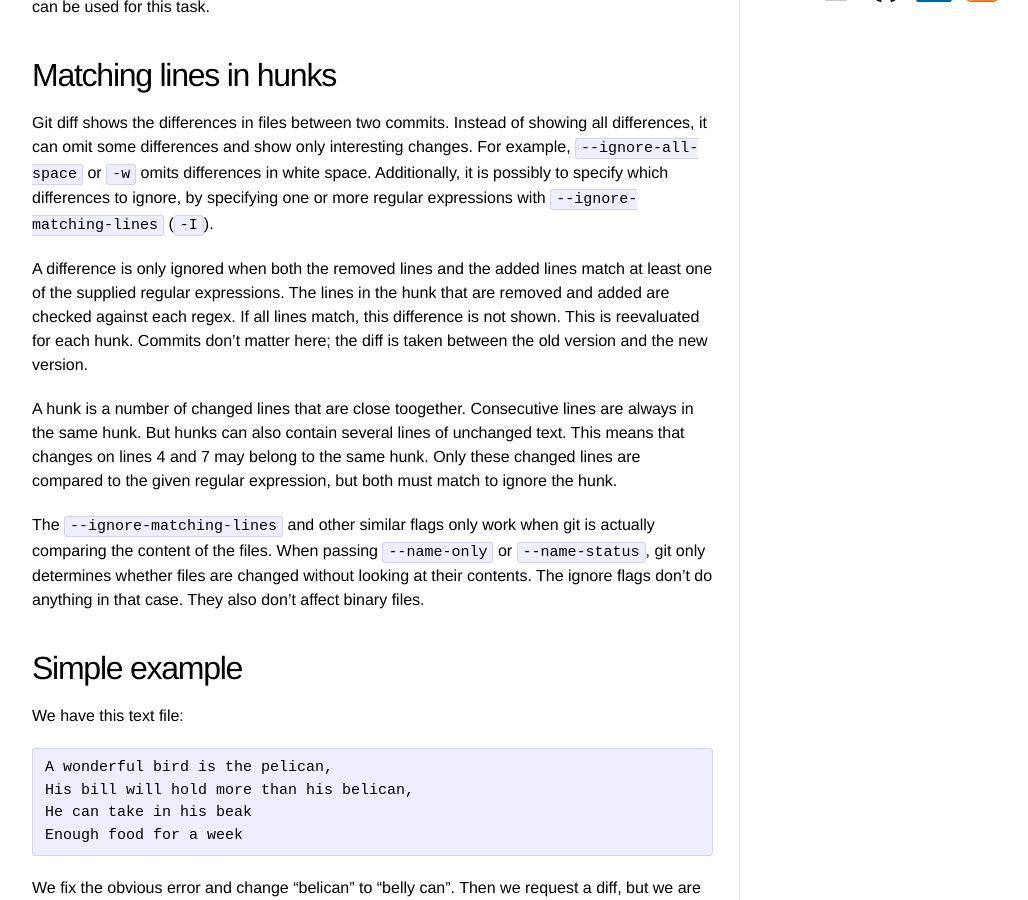
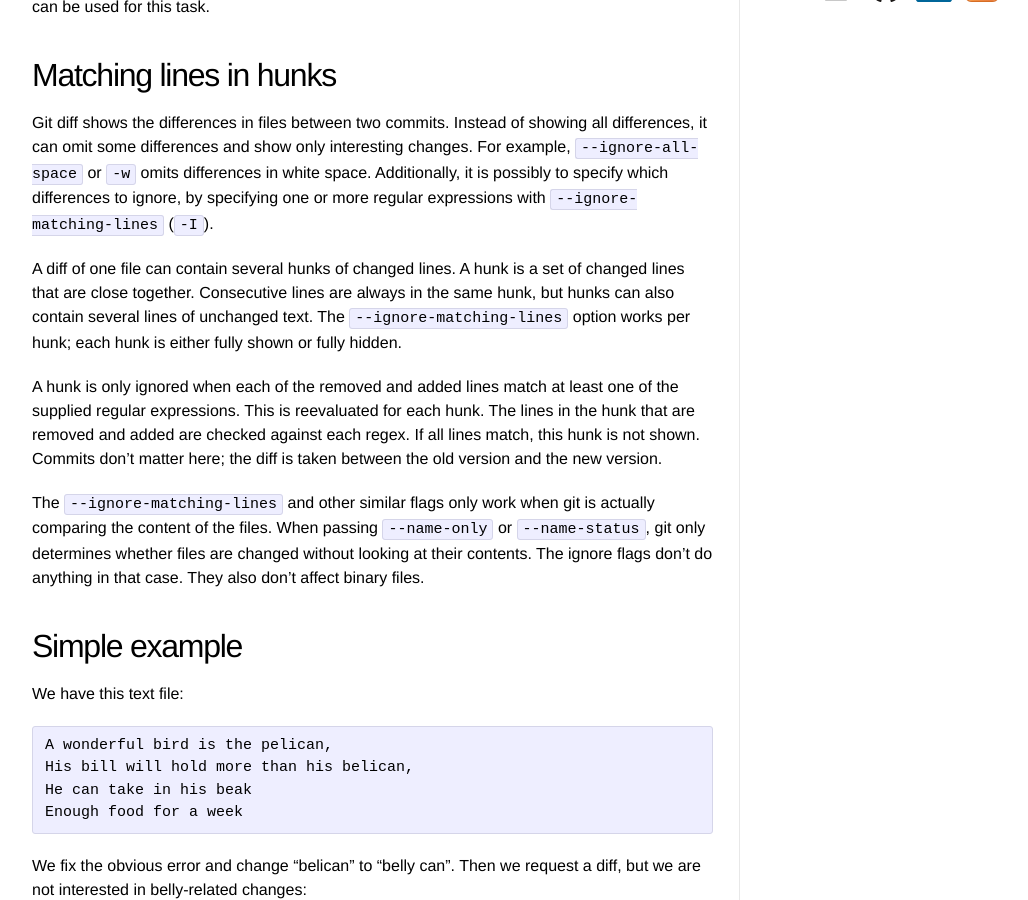
Before and after one commit to Sjord/Sjord.github.io, a Jekyll site: the page built from _posts/2021-08-09-how-does-git-diff-ignore-matching-lines-work.md, in a window 1280 px wide and 900 px high, scrolled down 562 px. Shown: the whole window, without its empty margins (108-1136 px from the left). Built offline with Jekyll 4.4.1, drawn with Linux system fonts in a browser that asks for light colours; some of the changed text lies outside the part shown.

Commit message:
Write more about hunks, fixes

```diff
--- a/_posts/2021-09-09-how-does-git-diff-ignore-matching-lines-work.md
+++ b/_posts/2021-08-09-how-does-git-diff-ignore-matching-lines-work.md
@@ -15,9 +15,9 @@ During a code review, it is often useful to view the changes in a file. However,
 
 Git diff shows the differences in files between two commits. Instead of showing all differences, it can omit some differences and show only interesting changes. For example, `--ignore-all-space` or `-w` omits differences in white space. Additionally, it is possibly to specify which differences to ignore, by specifying one or more regular expressions with `--ignore-matching-lines` (`-I`).
 
-A difference is only ignored when both the removed lines and the added lines match at least one of the supplied regular expressions. The lines in the hunk that are removed and added are checked against each regex. If all lines match, this difference is not shown. This is reevaluated for each hunk. Commits don't matter here; the diff is taken between the old version and the new version.
+A diff of one file can contain several hunks of changed lines. A hunk is a set of changed lines that are close together. Consecutive lines are always in the same hunk, but hunks can also contain several lines of unchanged text. The `--ignore-matching-lines` option works per hunk; each hunk is either fully shown or fully hidden.
 
-A hunk is a number of changed lines that are close toogether. Consecutive lines are always in the same hunk. But hunks can also contain several lines of unchanged text. This means that changes on lines 4 and 7 may belong to the same hunk. Only these changed lines are compared to the given regular expression, but both must match to ignore the hunk.
+A hunk is only ignored when each of the removed and added lines match at least one of the supplied regular expressions. This is reevaluated for each hunk. The lines in the hunk that are removed and added are checked against each regex. If all lines match, this hunk is not shown. Commits don't matter here; the diff is taken between the old version and the new version.
 
 The `--ignore-matching-lines` and other similar flags only work when git is actually comparing the content of the files. When passing `--name-only` or `--name-status`, git only determines whether files are changed without looking at their contents. The ignore flags don't do anything in that case. They also don't affect binary files.
 
@@ -139,7 +139,7 @@ As you can see, it becomes quite complex quite fast.
 
 So, git diff --ignore-matching-lines:
 
-* works on hunks,
+* works on hunks, which are sets of changed lines that are close together,
 * only hides a hunk if all the deleted lines and all the added lines match any of the given regular expressions,
 * uses the glibc extended POSIX regex dialect, even on non-glibc systems.
 
```
Also changed, not shown: other parts of _posts/2021-08-09-how-does-git-diff-ignore-matching-lines-work.md (+1 -1 lines).
